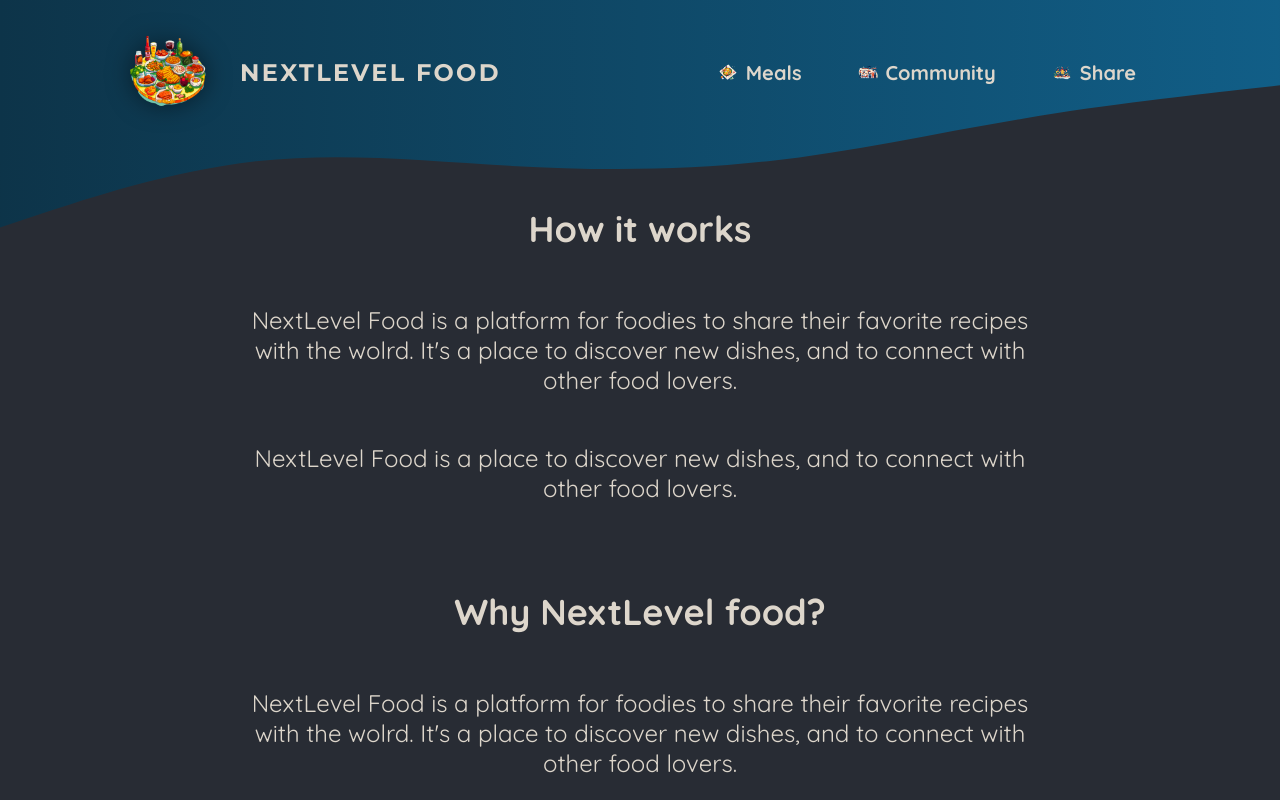
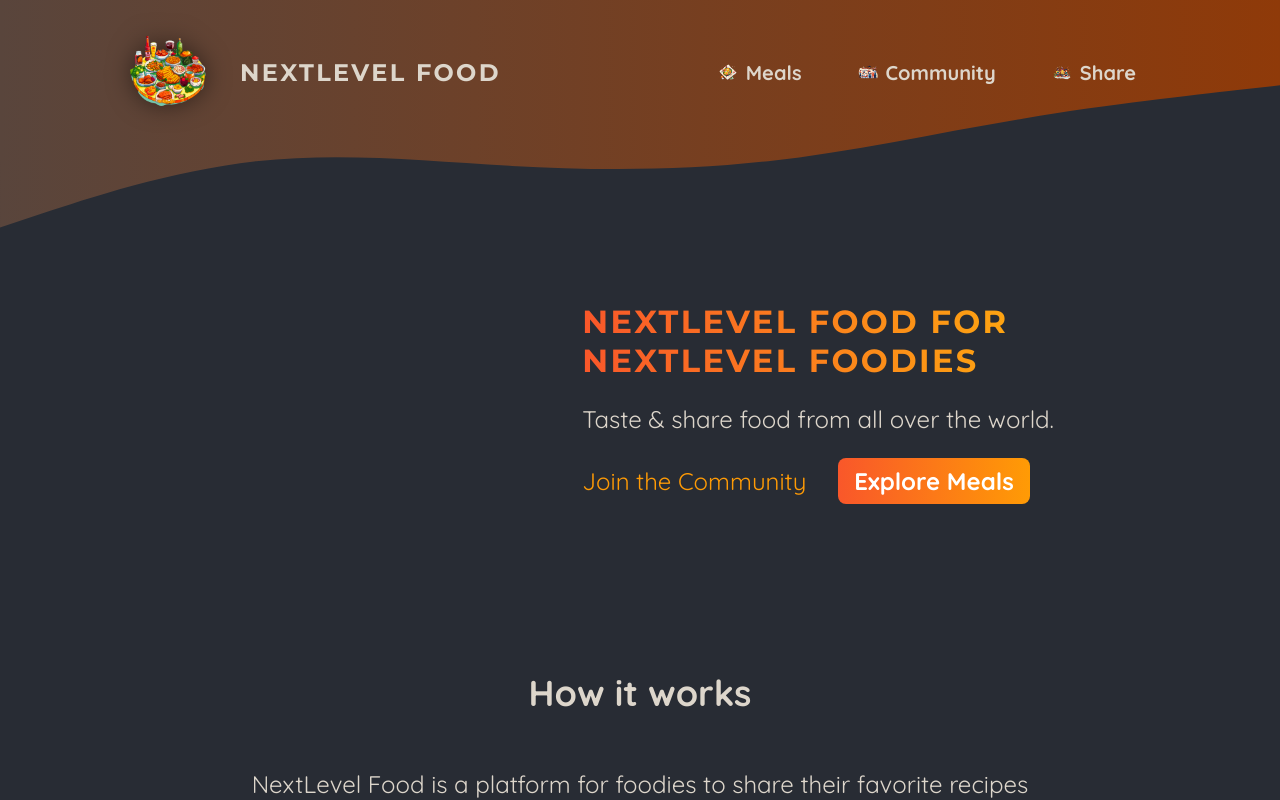
Before and after one commit to aiiimek/Zimek_Aleks_NextJS, a Next.js app: page / in a window 1280 px wide. Shown: the top 800 px of the page. Built offline with nearby package versions, Linux system fonts and the light colour scheme.

Commit message:
Refaktoring strony głównej

```diff
--- a/app/page.js
+++ b/app/page.js
@@ -1,12 +1,28 @@
+import Link from 'next/link';
 import classes from './page.module.css';
+
 export default function Home() {
   return (
+    <>
+      <header className={classes.header}>
+        <div className={classes.slideshow}></div>
+        <div>
+          <div className={classes.hero}>
+            <h1>NextLevel Food for NextLevel Foodies</h1>
+            <p>Taste & share food from all over the world.</p>
+          </div>
+          <div className={classes.cta}>
+            <Link href="/community">Join the Community</Link>
+            <Link href="/meals">Explore Meals</Link>
+          </div>
+        </div>
+      </header>
       <main>
         <section className={classes.section}>
-        <h2> How it works</h2>
+          <h2>How it works</h2>
           <p>
             NextLevel Food is a platform for foodies to share their favorite
-          recipes with the wolrd. It&apos;s a place to discover new dishes, and to
+            recipes with the world. It&apos;s a place to discover new dishes, and to
             connect with other food lovers.
           </p>
           <p>
@@ -19,7 +35,7 @@ export default function Home() {
           <h2>Why NextLevel food?</h2>
           <p>
             NextLevel Food is a platform for foodies to share their favorite
-          recipes with the wolrd. It&apos;s a place to discover new dishes, and to
+            recipes with the world. It&apos;s a place to discover new dishes, and to
             connect with other food lovers.
           </p>
           <p>
@@ -28,5 +44,6 @@ export default function Home() {
           </p>
         </section>
       </main>
+    </>
   );
 }
--- a/components/main-header-background.js
+++ b/components/main-header-background.js
@@ -8,11 +8,11 @@ export default function MainHeaderBackground() {
           <linearGradient id="gradient" x1="0%" y1="0%" x2="100%" y2="0%">
             <stop
               offset="0%"
-              style={{ stopColor: '#0d3449', stopOpacity: '1' }}
+              style={{ stopColor: '#59453c', stopOpacity: '1' }}
             />
             <stop
               offset="100%"
-              style={{ stopColor: '#115e87', stopOpacity: '1' }}
+              style={{ stopColor: '#8f3a09', stopOpacity: '1' }}
             />
           </linearGradient>
         </defs>
```
Lines whose indentation alone changed are shown as unchanged.
